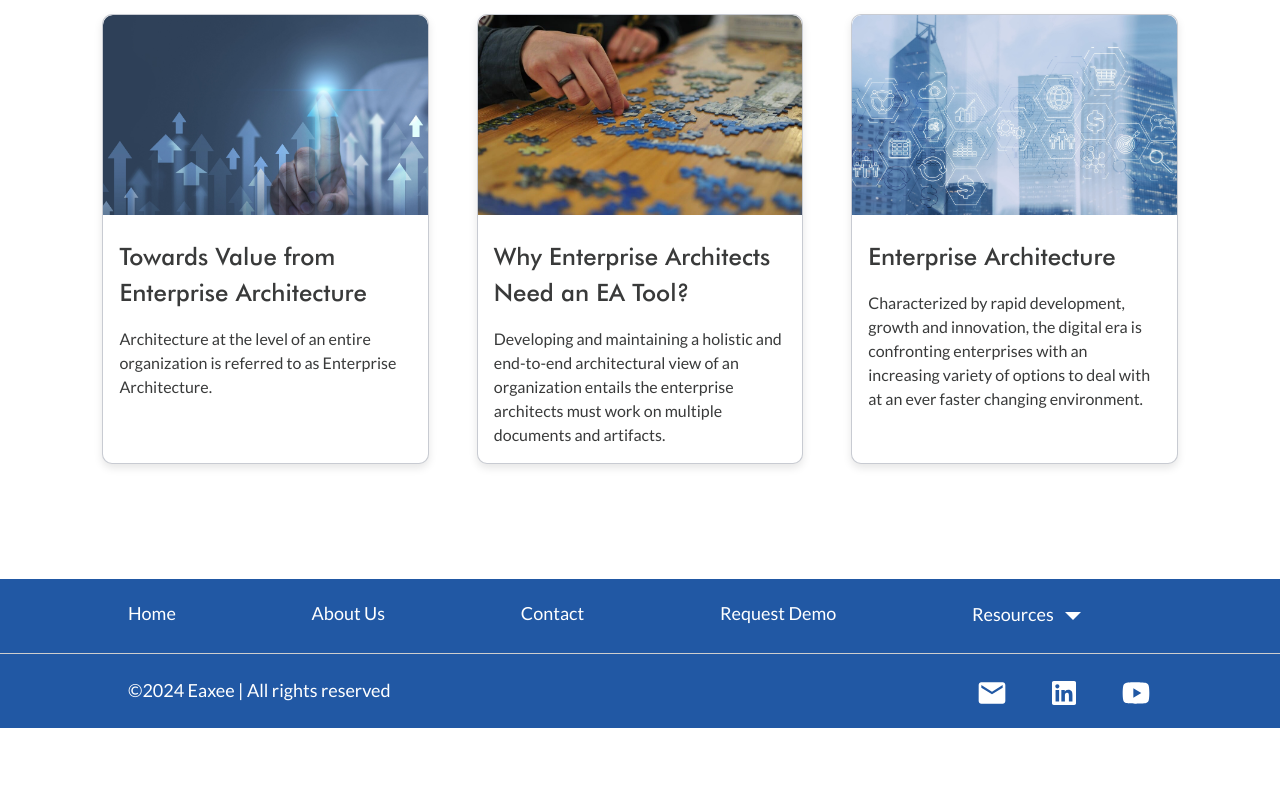
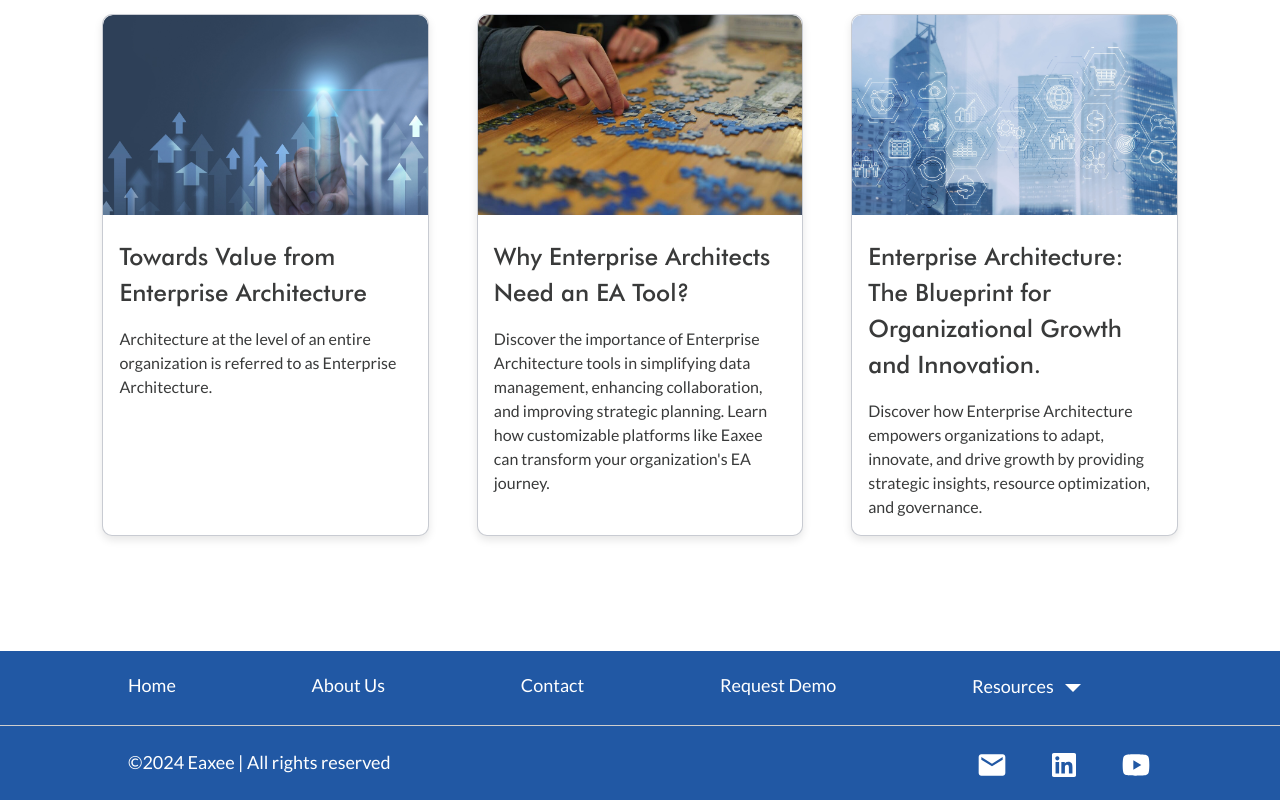
Before and after one commit to FZehra1512/Eaxee, a React (Create React App) app in the folder front-end/: page /blog in a window 1280 px wide. Shown: the part 923-1723 px from the top of the page. Before the commit the page ends 1651 px from the top, so only its background shows below. Built offline with nearby package versions, Linux system fonts and the light colour scheme.

Commit message:
Update blog 1 and 2 title and description in blogObject.js

```diff
--- a/front-end/src/Pages/Resources/Blogs/blogObject.js
+++ b/front-end/src/Pages/Resources/Blogs/blogObject.js
@@ -7,12 +7,12 @@ import blog4Img from "../../../Assets/blogImages/blog4Img1.jpg";
 const blogs = [
   {
     id: "enterprise-architecture",
-    title: "Enterprise Architecture",
+    title: "Enterprise Architecture: The Blueprint for Organizational Growth and Innovation.",
     image: blog1Img,
     author: "S.M.Monir",
     date: "January 5, 2023",
     description:
-      "Characterized by rapid development, growth and innovation, the digital era is confronting enterprises with an increasing variety of options to deal with at an ever faster changing environment.",
+      "Discover how Enterprise Architecture empowers organizations to adapt, innovate, and drive growth by providing strategic insights, resource optimization, and governance.",
     contentPath: "/data/blog1.md",
   },
   {
@@ -22,7 +22,7 @@ const blogs = [
     author: "S.M.Monir",
     date: "January 7, 2023",
     description:
-      "Developing and maintaining a holistic and end-to-end architectural view of an organization entails the enterprise architects must work on multiple documents and artifacts.",
+      "Discover the importance of Enterprise Architecture tools in simplifying data management, enhancing collaboration, and improving strategic planning. Learn how customizable platforms like Eaxee can transform your organization's EA journey.",
     contentPath: "/data/blog2.md",
   },
   {
```
